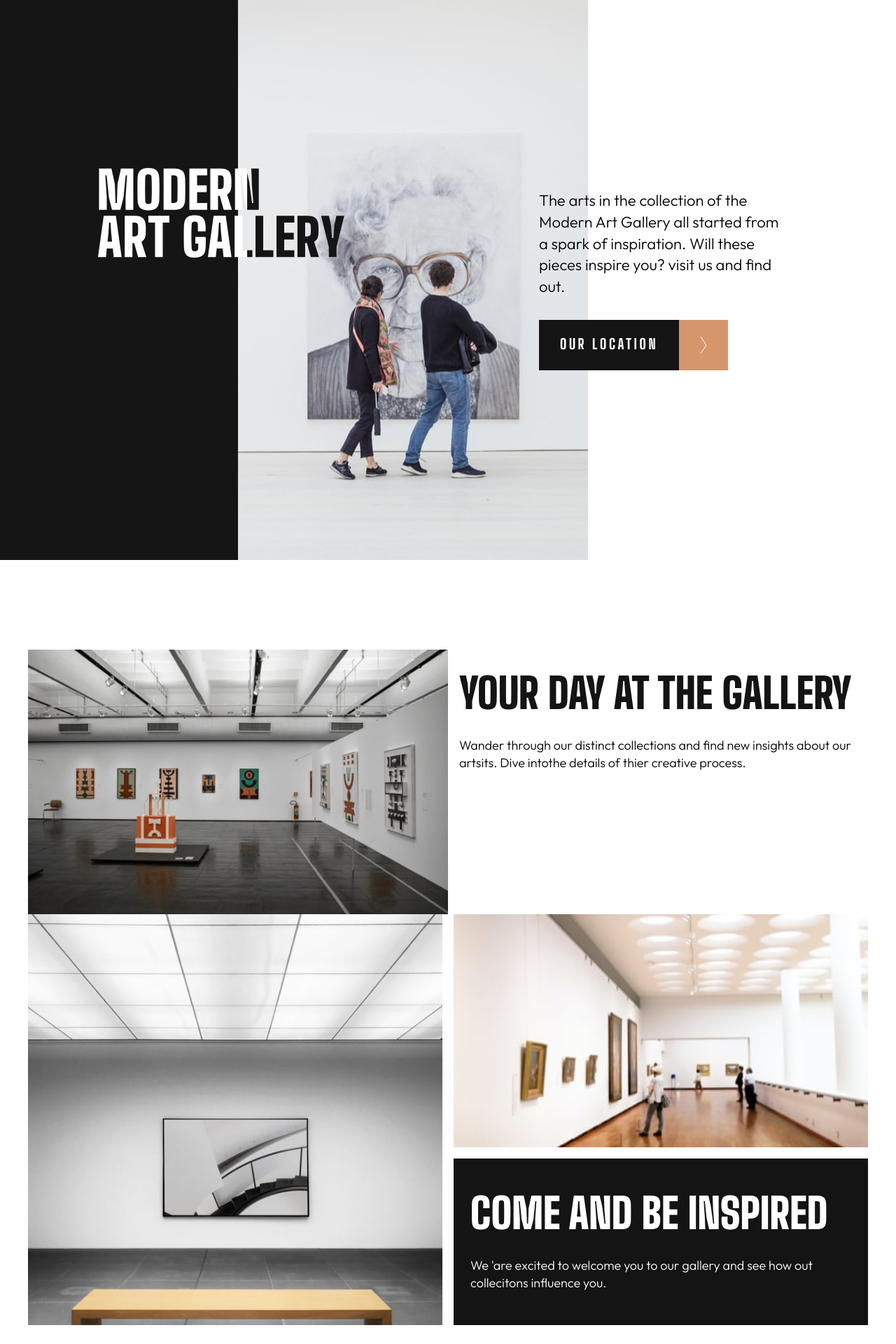
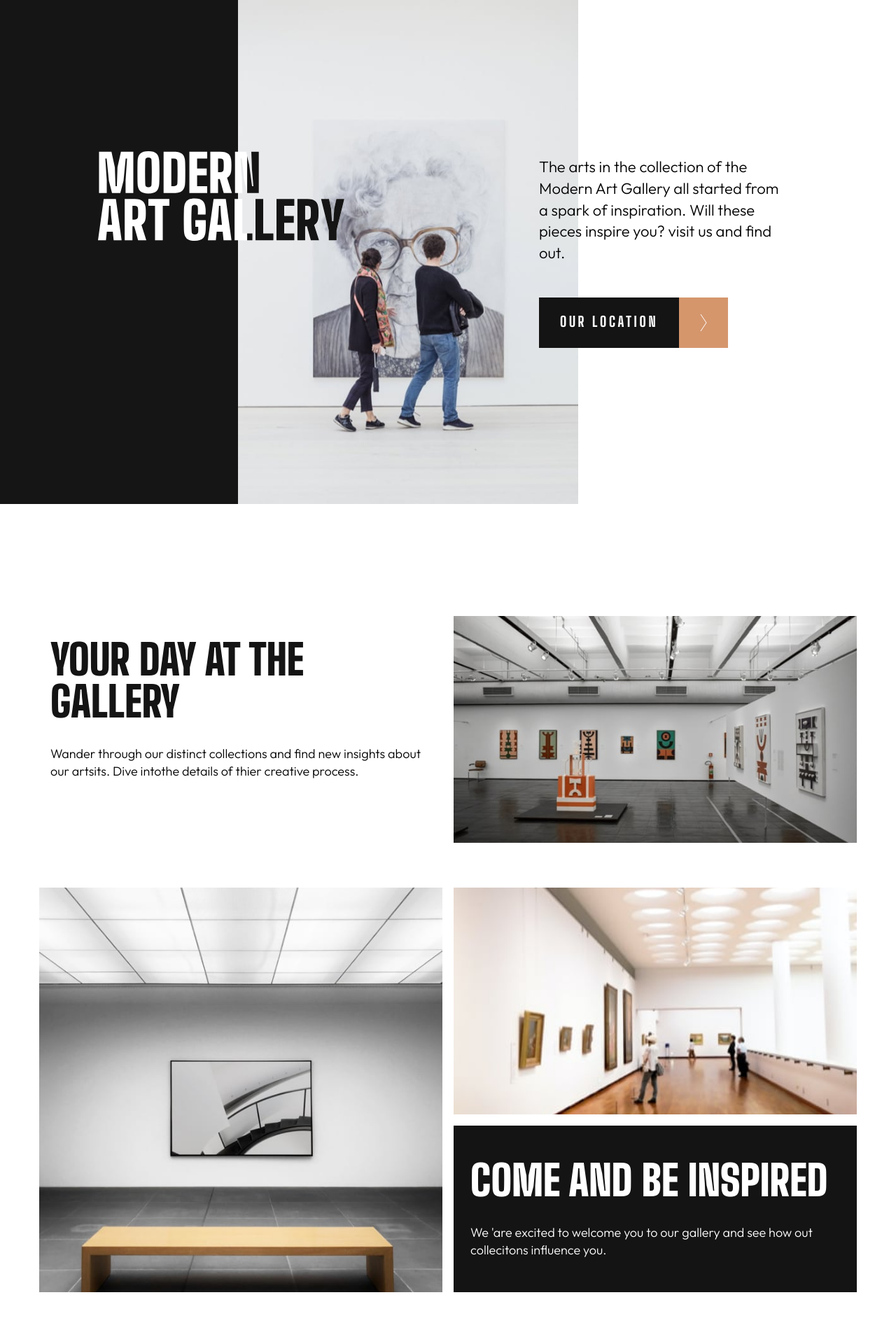
Before and after one commit to cgojk/artgallery, a React (Vite) app: page / in a window 1280 px wide. Shown: the top 1920 px of the page at 70% size. Built offline with nearby package versions, Linux system fonts and the light colour scheme.

Commit message:
finishing the principal page and the compoenent with the styles and queries

```diff
--- a/src/styles/_base.scss
+++ b/src/styles/_base.scss
@@ -90,14 +90,17 @@ body {
         .hero__button-line{
             background-color: var(--gold-500);;
              padding:var(--space-7) var(--space-8);
+              margin-top:var(--space-5);
         }
         .hero__button{
             background-color:var(--grey-900);
              padding:var(--space-7) var(--space-8);
             color:var(--white);
+              margin-top:var(--space-5);
         }
         .hero__button-icon{
            display:block;
+
         }
 
 
@@ -114,7 +117,8 @@ body {
 
 .info{
 
-
+  .container__image--info{
+    padding:var(--space-9) var(--space-5);
             .image__container{
                 overflow:hidden;
                 width: 100%;
@@ -154,11 +158,12 @@ body {
             letter-spacing: var(--font-7-letter-spacing);
         }
     }
-
+}
    .container__images--grid{
     display:flex;
     flex-direction:column;
     gap:var(--space-9);
+      padding:var(--space-9) var(--space-5);
 
     picture{
         overflow:hidden;
--- a/src/styles/_queries.scss
+++ b/src/styles/_queries.scss
@@ -11,8 +11,8 @@
 
     .hero{
       display:grid;
-     min-height: 100svh;
-     height:100svh;
+     min-height: 90svh;
+     height:90svh;
 
      grid-template-columns: repeat(12, minmax(0, 1fr));
 
@@ -57,21 +57,28 @@
 // =====info section==============================
 // ===============================================
 .info{
-    margin-top:var(--space-20);
+    // margin-top:var(--space-20);
+
+
 
     .container__image--info{
         display:grid;
-        grid-template-columns: repeat(2, minmax(0, 1fr));
+        grid-template-columns: 1fr 1fr;
+        gap:var(--space-5);
+
+
+
     }
     .image__container{
         aspect-ratio: unset;
-        grid-column: 1 / 2;
+        grid-column: 2 / 3;
         grid-row: 1;
+
+
 
         .image__info{
             height:auto;
-            grid-column:2/3;
-            grid-row:1/2;
+
 
             img{
                 height:100%;;
@@ -79,14 +86,21 @@
             }
         }
     }
+    .container__info{
+        grid-column:1 / 2;
+        grid-row:1;
+
+    }
 
 
 .container__images--grid {
+
     aspect-ratio: unset;
     display: grid;
     grid-template-columns: repeat(2, minmax(0, 1fr));
     gap: var(--space-5);
     align-items: start;
+    margin-top: var(--space-0);
 
     .image__info--large {
         grid-column: 1 / 2;
@@ -98,7 +112,7 @@
         img {
             display: block;
             width: 100%;    /* Forces image to match the width of column 1 */
-            height: auto;   /* Keeps its native, natural height */
+            // height: auto;   /* Keeps its native, natural height */
             object-fit: cover; /* Prevents cropping */
         }
     }
@@ -229,6 +243,10 @@
   }
 }
 }
+
+.info{
+  margin-top:var(--space-20);
+}
 }
 
 
```
